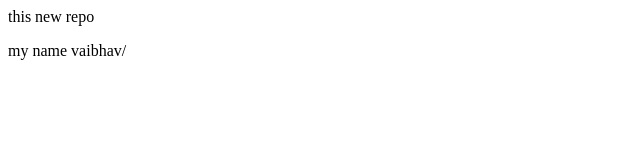
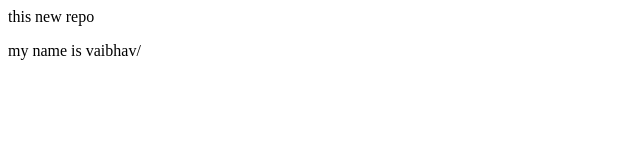
Before and after one commit to vaibhavkumar021/localrepo, a plain HTML site: page index.html in a window 1280 px wide. Shown: the full height of the page, 0-640 px from the left. Drawn offline with Linux system fonts and the light colour scheme.

Commit message:
Update index.html

```diff
--- a/index.html
+++ b/index.html
@@ -1,2 +1,2 @@
 <p>this  new repo</p>
-<p>my name  vaibhav/<P>
+<p>my name is  vaibhav/<P>
```
